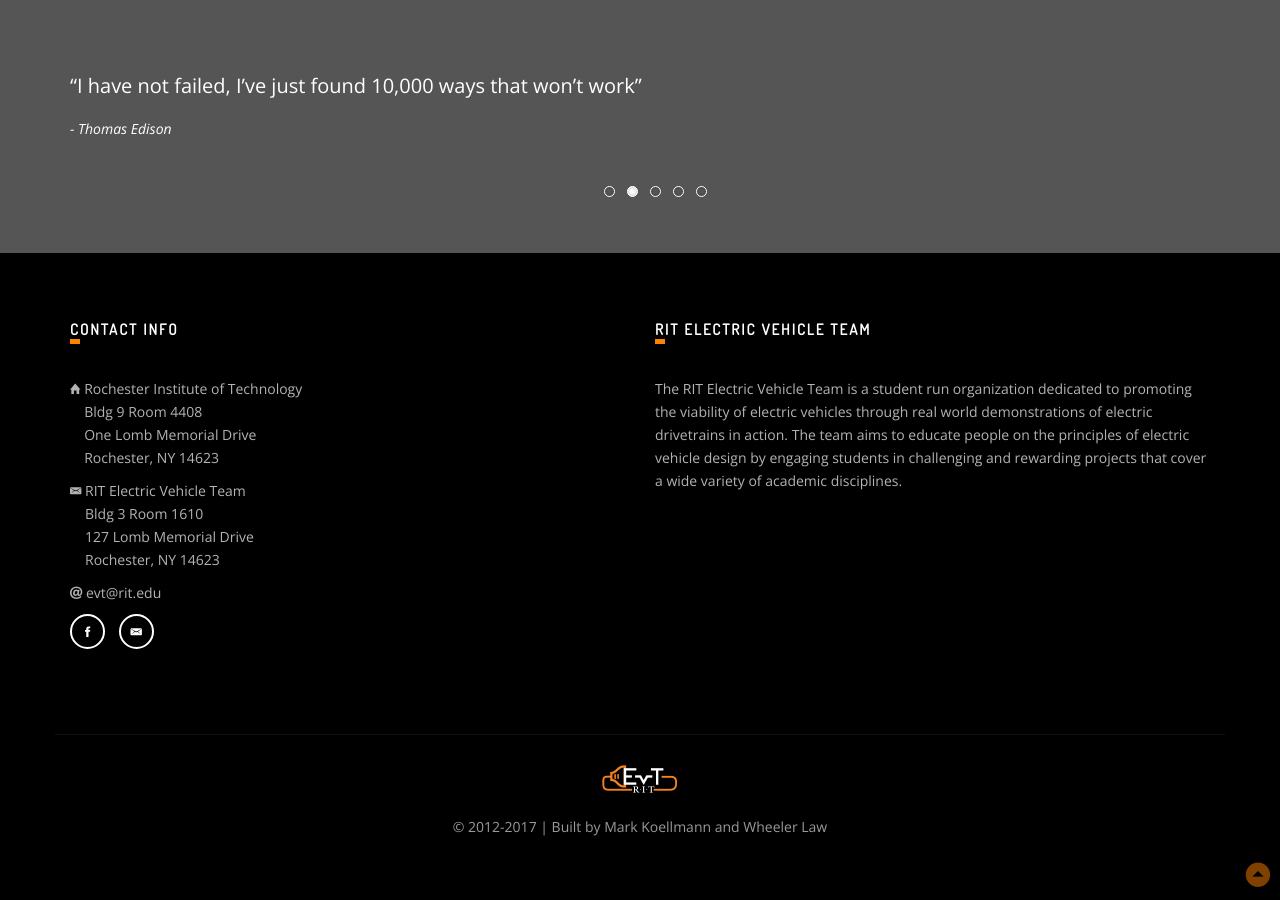
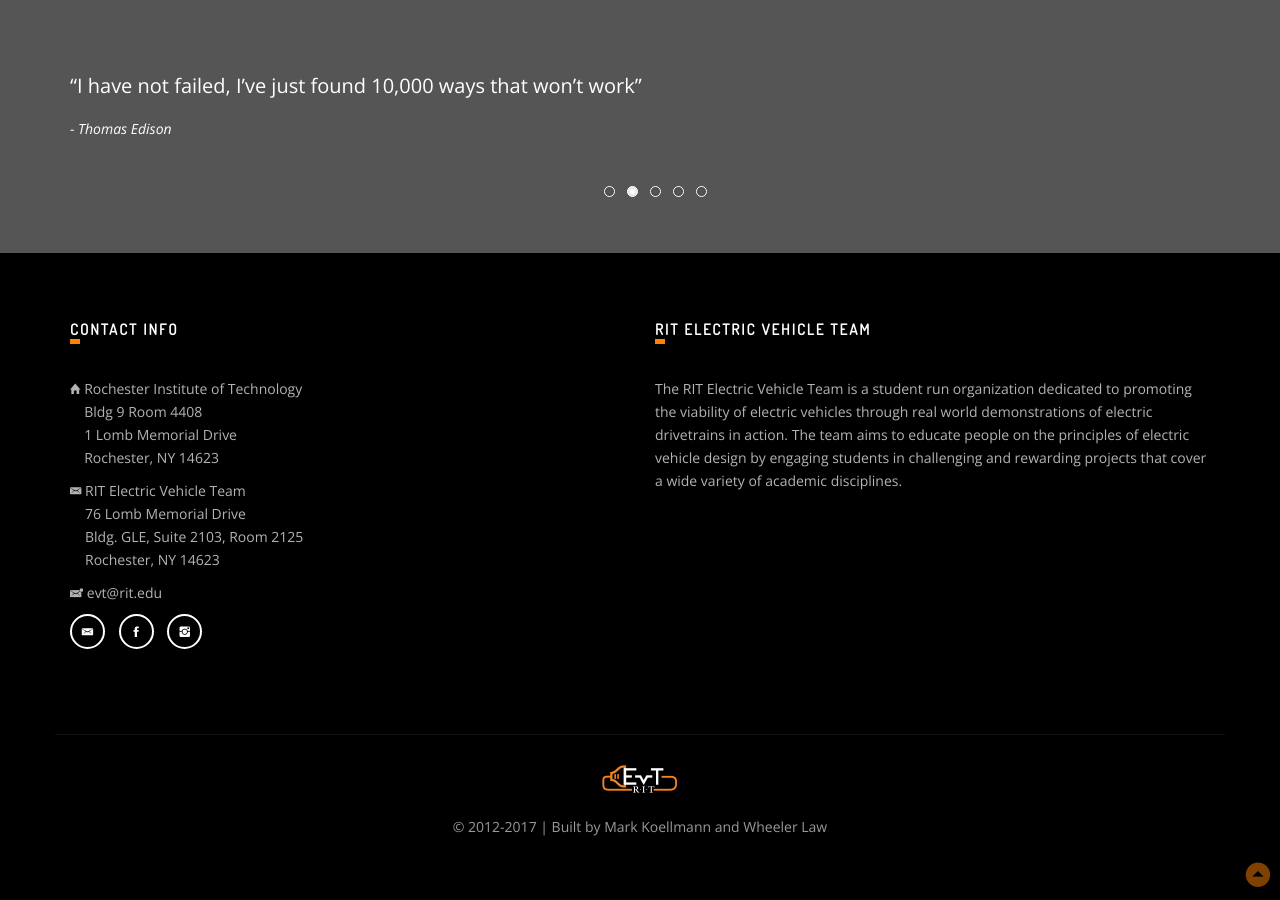
Before and after one commit to RIT-EVT/RIT-EVT.github.io, a Jekyll site: the page built from index.html, in a window 1280 px wide and 900 px high, scrolled down 1919 px. Built offline with Jekyll 4.4.1, drawn with Linux system fonts in a browser that asks for light colours; nearby versions of some CDN libraries; some web fonts are replaced; the list of posts is cut into pages by our own code.

Commit message:
Updated mailing address, reagganged and added social media buttons and changed tool-tip to bottom instead of top. Also chagned email icon to something more appropraite

```diff
--- a/_config.yml
+++ b/_config.yml
@@ -4,12 +4,12 @@
 physical_address: |
   Rochester Institute of Technology
   Bldg 9 Room 4408
-  One Lomb Memorial Drive
+  1 Lomb Memorial Drive
   Rochester, NY 14623
 mailing_address: |
   RIT Electric Vehicle Team
-  Bldg 3 Room 1610
-  127 Lomb Memorial Drive
+  76 Lomb Memorial Drive
+  Bldg. GLE, Suite 2103, Room 2125
   Rochester, NY 14623
 description: >
   Official website for the RIT Electric Vehicle Team. Check here for news, info,
--- a/_includes/footer.html
+++ b/_includes/footer.html
@@ -6,11 +6,12 @@
                     <h3>Contact Info</h3>
                     <div><p class="footer-multiline"><i class="ion-home"></i></p> <div class="footer-multiline"><p>{{site.physical_address | newline_to_br}}</p></div></div>
                     <div><p class="footer-multiline"><i class="ion-email"></i></p> <div class="footer-multiline"><p>{{site.mailing_address | newline_to_br}}</p></div></div>
-                    <p><i class="ion-at"></i> {% email address=site.email style="text" %}</p>
+                    <p><i class="ion-email-unread"></i> {% email address=site.email style="text" %}</p>
 
                     <ul class=" list-inline social-btn">
-                        <li><a href="https://www.facebook.com/RitElectricVehicleTeam" target="_blank"><i class="ion-social-facebook" data-toggle="tooltip" data-placement="top" title="" data-original-title="Like us on facebook"></i></a></li>
-                        <li><a href="mailto:evt@rit.edu?Subject=Hello" target="_top"><i class="ion-email" data-toggle="tooltip" data-placement="top" title="" data-original-title="Contact us directly"></i></a></li>
+                        <li><a href="mailto:evt@rit.edu?Subject=Hello" target="_top"><i class="ion-email" data-toggle="tooltip" data-placement="bottom" title="" data-original-title="Contact us directly"></i></a></li>
+                        <li><a href="https://www.facebook.com/RitElectricVehicleTeam" target="_blank"><i class="ion-social-facebook" data-toggle="tooltip" data-placement="bottom" title="" data-original-title="Like us on facebook"></i></a></li>
+                        <li><a href="https://www.instagram.com/rit_electric_vehicle_team/" target="_blank"><i class="ion-social-instagram" data-toggle="tooltip" data-placement="bottom" title="" data-original-title="Follow us on instagram"></i></a></li>
                     </ul>
                 </div>
             </div>
@@ -19,7 +20,13 @@
                 <div class="footer-col">
                     <h3>RIT Electric Vehicle Team</h3>
                     <p>
-                        The RIT Electric Vehicle Team is a student run organization dedicated to promoting the viability of electric vehicles through real world demonstrations of electric drivetrains in action. The team aims to educate people on the principles of electric vehicle design by engaging students in challenging and rewarding projects that cover a wide variety of academic disciplines.
+                        The RIT Electric Vehicle Team is a student run organization
+                        dedicated to promoting the viability of electric vehicles
+                        through real world demonstrations of electric drivetrains in
+                        action. The team aims to educate people on the principles of
+                        electric vehicle design by engaging students in challenging
+                        and rewarding projects that cover a wide variety of academic
+                        disciplines.
                     </p>
                 </div>
             </div>
```
